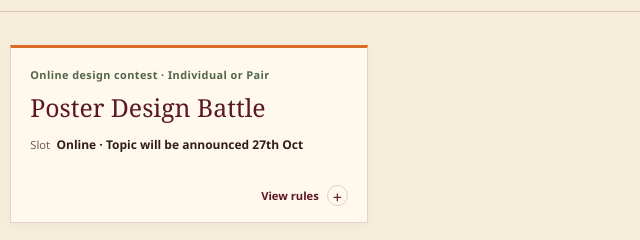
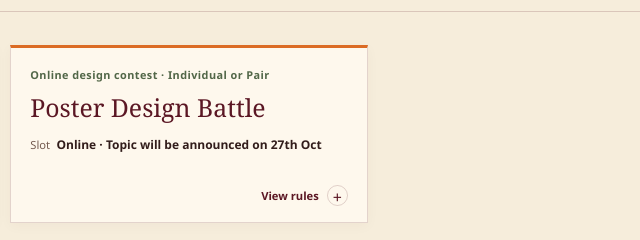
Before and after one commit to animesh-cloud-dev/diyaverse-2026, a plain HTML site: page index.html in a window 1280 px wide. Shown: the part 2160-2400 px from the top of the page, 451-1091 px from the left. Drawn offline with Linux system fonts and the light colour scheme.

Commit message:
Changesby Prachi

```diff
--- a/index.html
+++ b/index.html
@@ -106,7 +106,7 @@
             <div class="event-details"><p class="format-note">Theme: “Diwali Meets Business”</p><h5>Winning criteria <span>100 marks</span></h5><ul class="score-list"><li><span>Concept and theme</span><b>30</b></li><li><span>Creativity</span><b>25</b></li><li><span>Editing and visual quality</span><b>20</b></li><li><span>Message clarity</span><b>15</b></li><li><span>Likes at closing time</span><b>10</b></li></ul><h5>Rules</h5><ul class="rule-list"><li>Submit original content with original or royalty-free music.</li><li>Post from a public account using <b>[FEST_HASHTAG]</b>.</li><li>Submit by 1 Nov, 11:59 PM.</li></ul></div>
           </details>
           <details class="event-card">
-            <summary><span class="event-type">Online design contest · Individual or Pair</span><h4>Poster Design Battle</h4><span class="slot-label">Slot <b>Online · Topic will be announced 27th Oct</b></span><span class="expand-hint">View rules <span aria-hidden="true">+</span></span></summary>
+            <summary><span class="event-type">Online design contest · Individual or Pair</span><h4>Poster Design Battle</h4><span class="slot-label">Slot <b>Online · Topic will be announced on 27th Oct</b></span><span class="expand-hint">View rules <span aria-hidden="true">+</span></span></summary>
             <div class="event-details"><p class="format-note">Design Topic announced on 27 October</p><h5>Winning criteria <span>100 marks</span></h5><ul class="score-list"><li><span>Design and layout</span><b>30</b></li><li><span>Creativity</span><b>25</b></li><li><span>Message and call-to-action</span><b>20</b></li><li><span>Theme relevance</span><b>15</b></li><li><span>Likes at closing time</span><b>10</b></li></ul><h5>Rules</h5><ul class="rule-list"><li>Use only the announced topic; customising a template is allowed.</li><li>Submit online with <b>[FEST_HASHTAG]</b> by the deadline.</li></ul></div>
           </details>
         </div>
```
